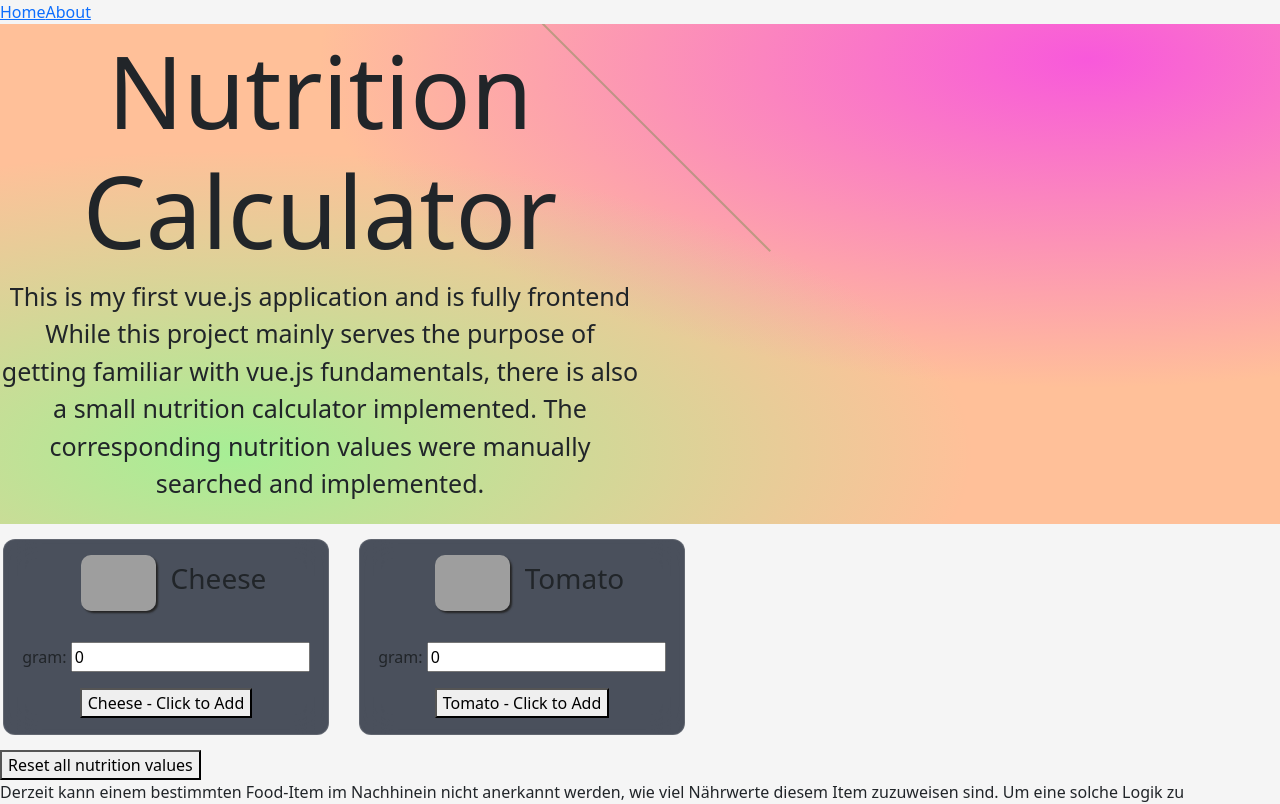
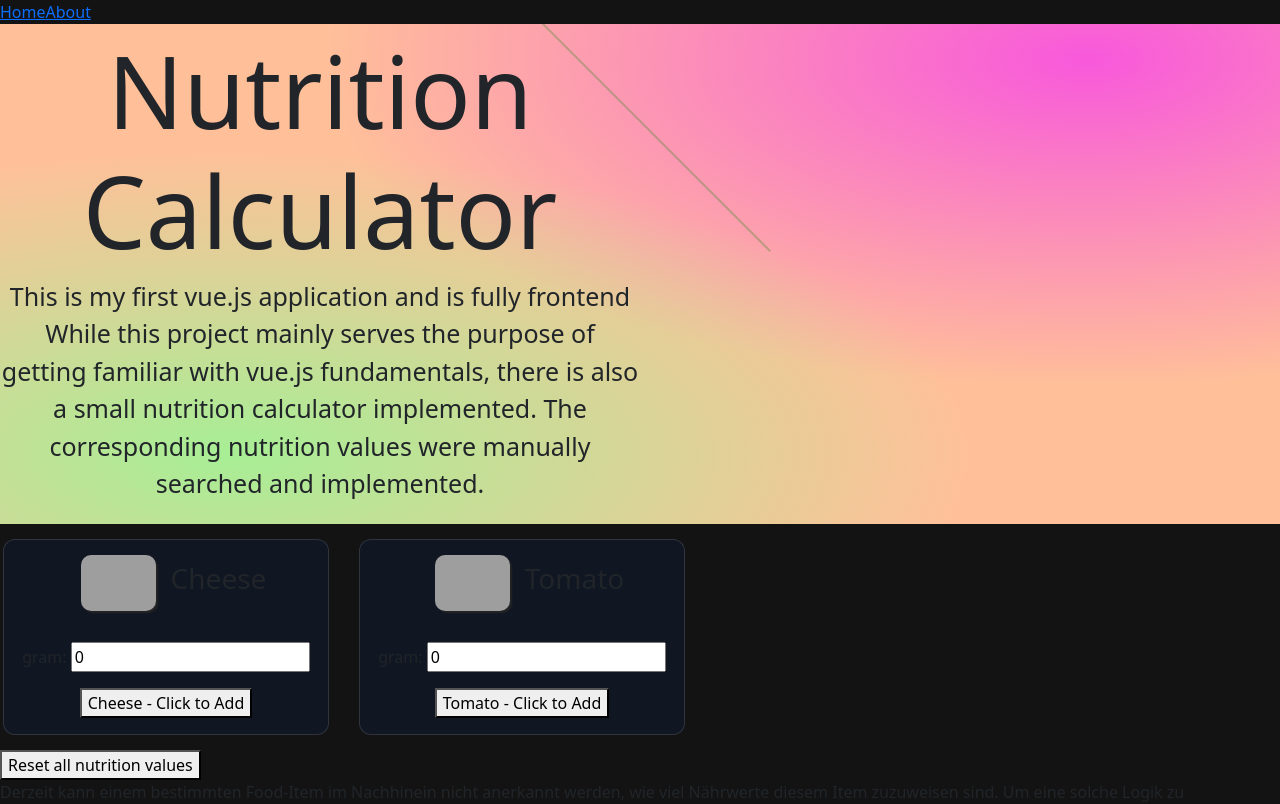
Before and after one commit to Matthes-Baer/NutritionCalculator, a Vue app: page / in a window 1280 px wide. Shown: the top 804 px of the page. Built offline with nearby package versions, Linux system fonts and the light colour scheme; grey boxes are pictures that could not be loaded.

Commit message:
feat: Added 2 colors

```diff
--- a/src/App.vue
+++ b/src/App.vue
@@ -12,3 +12,10 @@ import { RouterLink, RouterView } from "vue-router";
     <h1>Bilder runterladen und zu webp format?</h1>
   </div>
 </template>
+
+<style>
+body {
+  --accentColor: rgb(255, 255, 42);
+  background-color: rgb(19, 19, 19);
+}
+</style>
--- a/src/views/HomeView.vue
+++ b/src/views/HomeView.vue
@@ -8,8 +8,4 @@ import StartInfo from "../components/StartInfo.vue";
   <NutritionSectionVue />
 </template>
 
-<style>
-body {
-  background-color: rgba(245, 245, 245, 1);
-}
-</style>
+<style></style>
```
